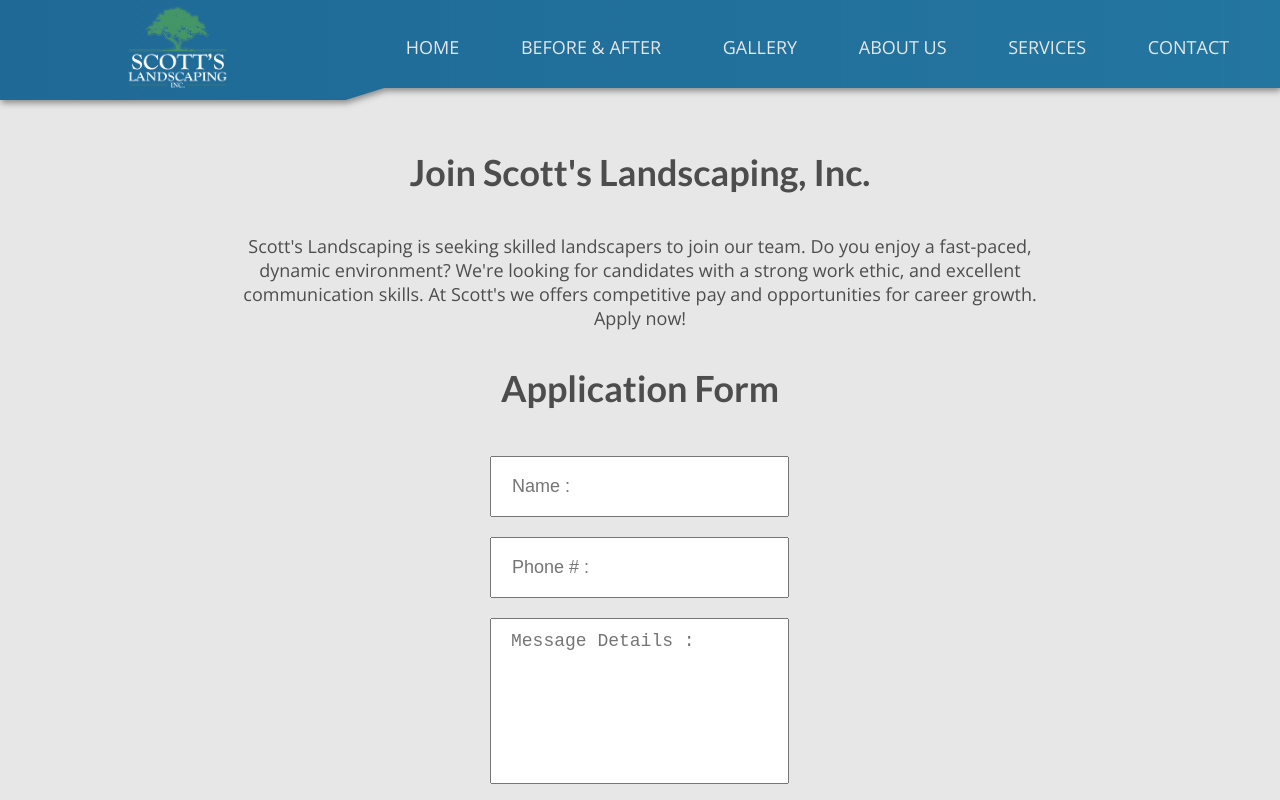
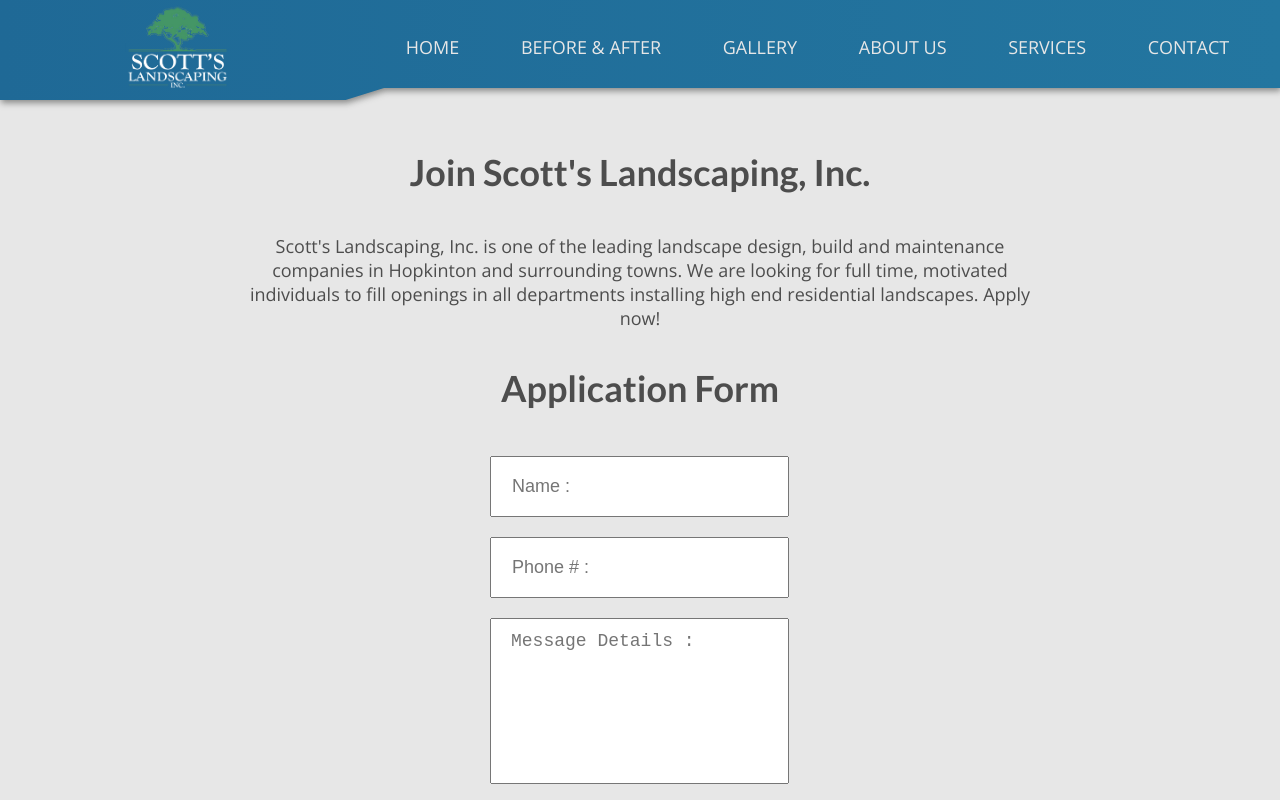
Before and after one commit to cbowman422/scottslandscaping, a React (Create React App) app: page /careers in a window 1280 px wide. Shown: the top 800 px of the page. Built offline with nearby package versions, Linux system fonts and the light colour scheme.

Commit message:
career text

```diff
--- a/src/pages/Careers.js
+++ b/src/pages/Careers.js
@@ -53,7 +53,7 @@ const Careers = () => {
     <div className="careers-container">
         <h3 className="careers-title"> Join Scott's Landscaping, Inc. </h3>
 
-        <p className="careers-p"> Scott's Landscaping is seeking skilled landscapers to join our team. Do you enjoy a fast-paced, dynamic environment? We're looking for candidates with a strong work ethic, and excellent communication skills. At Scott's we offers competitive pay and opportunities for career growth. Apply now! </p>
+        <p className="careers-p"> Scott's Landscaping, Inc. is one of the leading landscape design, build and maintenance companies in Hopkinton and surrounding towns. We are looking for full time, motivated individuals to fill openings in all departments installing high end residential landscapes. Apply now! </p>
 
       <section className="careers-section">
 
```
